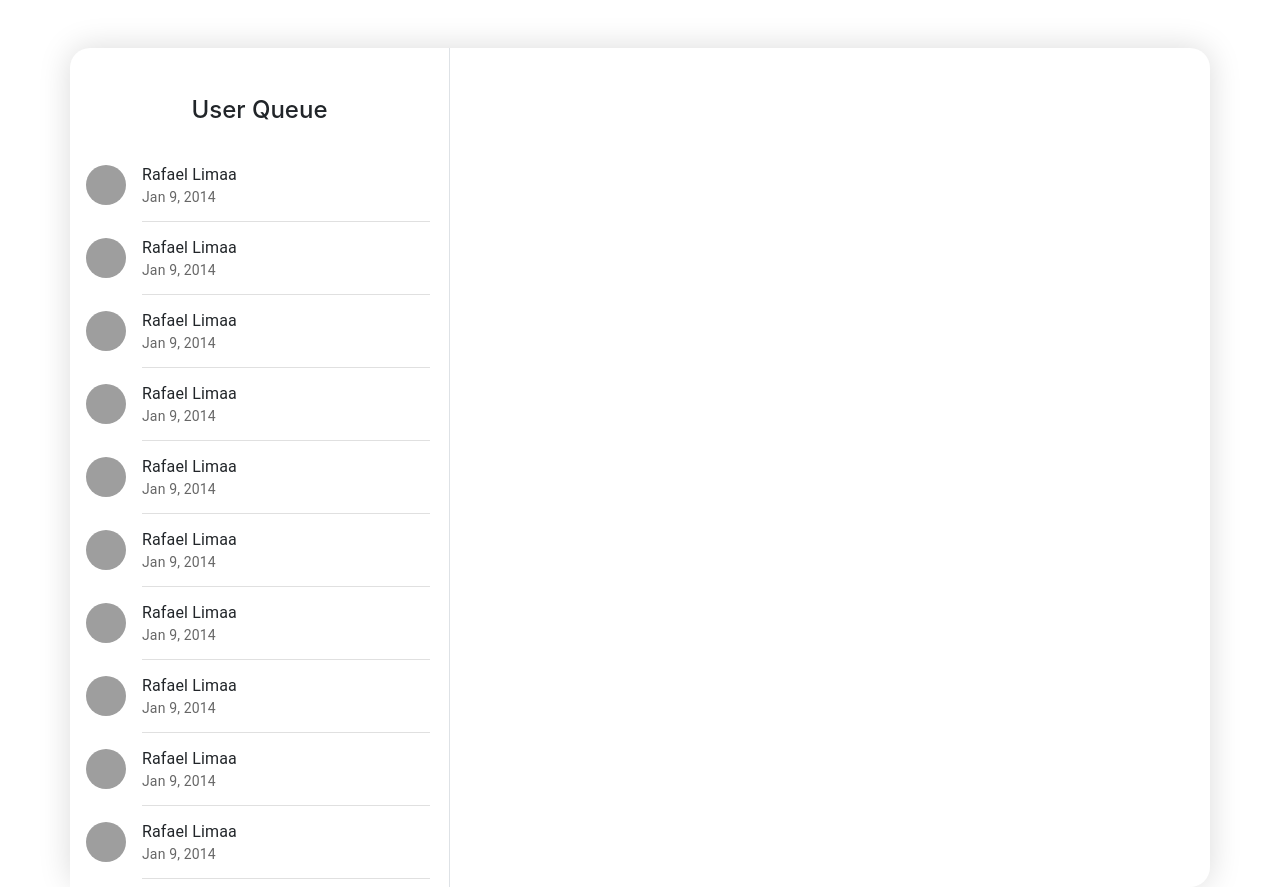
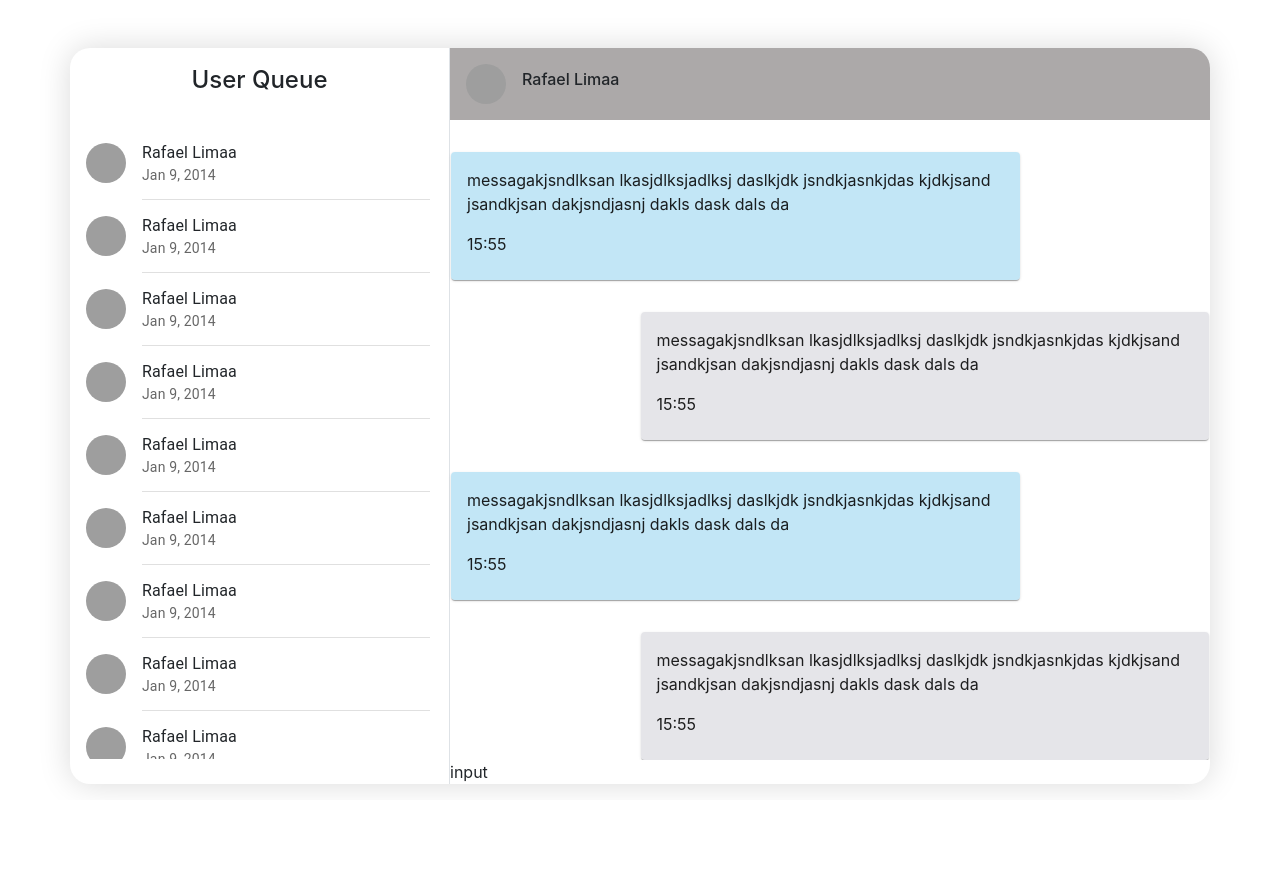
Before and after one commit to Koulinn/capstone-oh-hospital, a React (Create React App) app: page / in a window 1280 px wide. After the commit the page ends 800 px from the top, so only its background shows below. Built offline with nearby package versions, Linux system fonts and the light colour scheme; no server answers; grey boxes are pictures that could not be loaded.

Commit message:
Chat history implemented

```diff
--- /dev/null
+++ b/src/components/Chat/ChatCard.jsx
@@ -0,0 +1,23 @@
+import React from 'react'
+import Card from '@mui/material/Card';
+import CardContent from '@mui/material/CardContent';
+
+function ChatCard({user}) {
+    return (
+        <Card sx={{
+            maxWidth: '75%',
+            marginLeft: (user ? '0px' : 'auto'),
+            backgroundColor: (user ? '#0096d93d' : '#b7b9c35d')
+            }}
+            className="my-3"
+            >
+            <CardContent>
+                <p>messagakjsndlksan lkasjdlksjadlksj daslkjdk jsndkjasnkjdas kjdkjsand jsandkjsan dakjsndjasnj dakls dask dals da</p>
+                <span>15:55</span>
+            </CardContent>
+
+        </Card>
+    )
+}
+
+export default ChatCard
--- a/src/styles/index.css
+++ b/src/styles/index.css
@@ -7,11 +7,14 @@ html {
 .box-shadow {
   background: #ffffff;
   box-shadow: 0px 0px 32px rgba(0, 0, 0, 0.15);
-  border-radius: 20px; }
+  border-radius: 20px;
+  overflow: hidden; }
 
-.waiting {
+.scrollable-Area {
   height: 640px;
-  overflow-y: hidden; }
+  overflow-y: scroll;
+  display: flex;
+  flex-wrap: wrap; }
 
 /* width */
 ::-webkit-scrollbar {
@@ -28,3 +31,9 @@ html {
 /* Handle on hover */
 ::-webkit-scrollbar-thumb:hover {
   background: #555; }
+
+.chat-wrapper .chatUserMeta-wrapper {
+  background-color: #aca9a9; }
+
+.userQueue-wrapper h4 {
+  line-height: 31px; }
--- a/src/styles/index.scss
+++ b/src/styles/index.scss
@@ -11,11 +11,14 @@ html {
   background: #ffffff;
   box-shadow: 0px 0px 32px rgba(0, 0, 0, 0.15);
   border-radius: 20px;
+  overflow: hidden;
 }
 
-.waiting{
+.scrollable-Area{
   height: 640px;
-  overflow-y: hidden;
+  overflow-y: scroll;
+  display: flex;
+  flex-wrap: wrap;
 }
 
 /* width */
@@ -37,3 +40,15 @@ html {
 ::-webkit-scrollbar-thumb:hover {
   background: #555;
     }
+
+.chat-wrapper{
+  .chatUserMeta-wrapper{
+    background-color: rgb(172, 169, 169);
+  }
+}
+
+.userQueue-wrapper{
+  h4{
+    line-height: 31px;
+  }
+}
--- a/src/views/Chat/Chat.jsx
+++ b/src/views/Chat/Chat.jsx
@@ -3,6 +3,8 @@ import { Container, Row } from "react-bootstrap";
 import { useDispatch, useSelector } from "react-redux";
 import { io } from "socket.io-client";
 import UserList from "../../components/Users/UserList";
+import Avatar from '@mui/material/Avatar';
+import ChatCard from "../../components/Chat/ChatCard";
 
 
 
@@ -26,7 +28,7 @@ const mockUser = {
   googleId: "114978369901583530553",
   phone_primary: "7895144568",
 };
-const waitingList= [mockUser,mockUser,mockUser,mockUser,mockUser,mockUser,mockUser,mockUser,mockUser,mockUser,]
+const waitingList = [mockUser, mockUser, mockUser, mockUser, mockUser, mockUser, mockUser, mockUser, mockUser, mockUser,]
 
 // Get list of waiting users
 // Open chat
@@ -95,17 +97,46 @@ function Chat() {
   return (
     <Container className="box-shadow mt-5" >
       <Row>
-        <div className="userQueue-wrapper col-4 border-right pt-5 px-0">
-          <div className=" mb-3">
+        <div className="userQueue-wrapper col-4 border-right pt-3 px-0">
+          <div className=" mb-4">
             <header>
               <h4 className="text-center">User Queue</h4>
             </header>
           </div>
-          <div className="waitingList-wrapper">
-            <UserList userWaitingList={waitingList}/>
+          <div className="waitingList-wrapper scrollable-Area">
+            <UserList userWaitingList={waitingList} />
           </div>
         </div>
-        <div className="col-12"></div>
+        <div className="col-8 chat-wrapper px-0">
+          <div className=" chatUserMeta-wrapper d-flex align-items-center p-3">
+            <div>
+              <Avatar alt="Remy Sharp" src={mockUser.avatar} />
+            </div>
+            <div className="ml-3">
+              <h6>{`${mockUser.name} ${mockUser.surname}`}</h6>
+            </div>
+          </div>
+          <div className="scrollable-Area p-3 row">
+            <ChatCard user={true}/>
+            <ChatCard/>
+            <ChatCard user={true}/>
+            <ChatCard/>
+            <ChatCard user={true}/>
+            <ChatCard/>
+            <ChatCard user={true}/>
+            <ChatCard/>
+            <ChatCard user={true}/>
+            <ChatCard/>
+            <ChatCard user={true}/>
+            <ChatCard/>
+            <ChatCard/>
+
+          </div>
+          <div>
+            input
+          </div>
+
+        </div>
       </Row>
 
     </Container>
```
